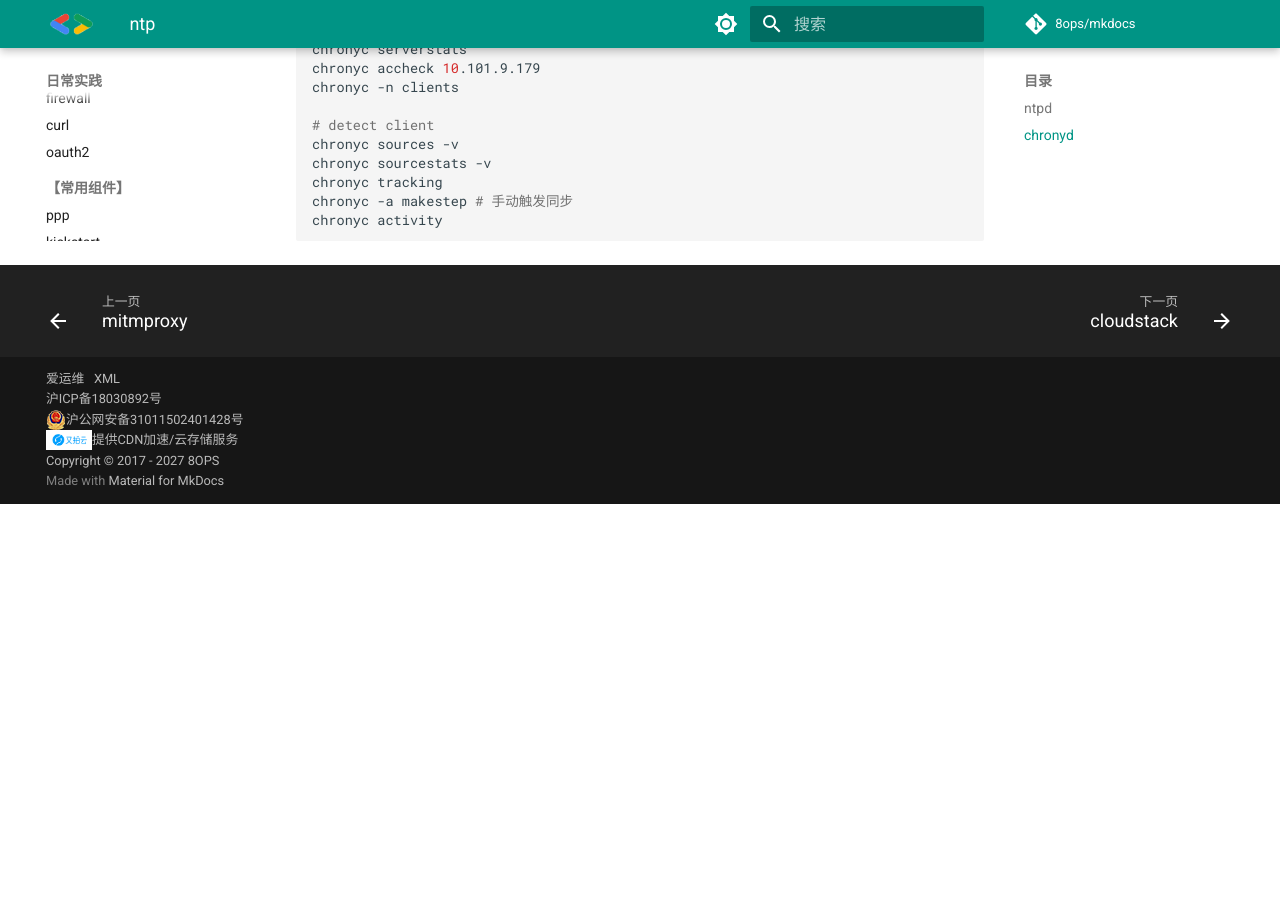
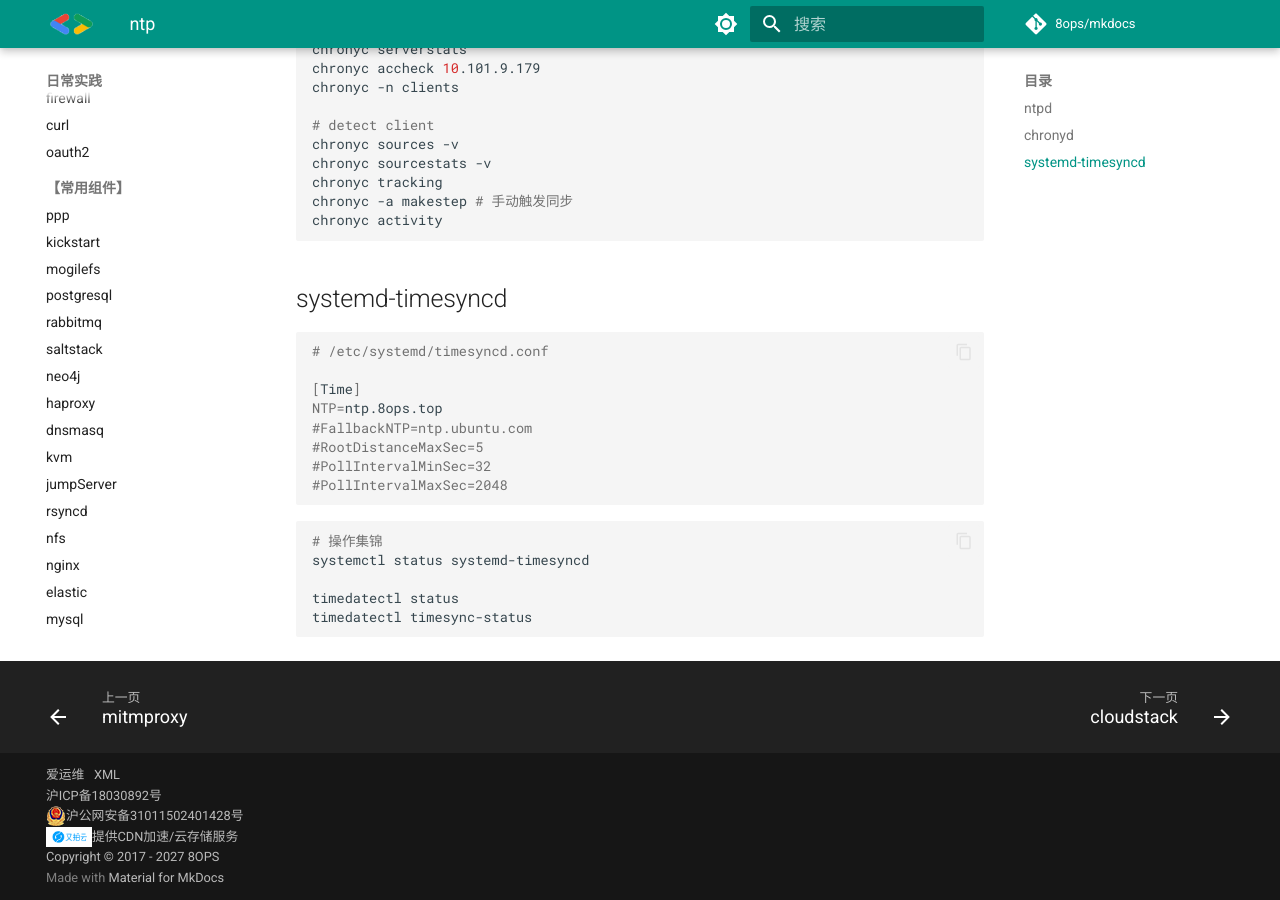
Before and after one commit to 8ops/mkdocs, an MkDocs documentation site: the page built from docs/daily/53-ntp.md, in a window 1280 px wide and 900 px high, scrolled down 2500 px. Built offline with MkDocs 1.6.1 and Material for MkDocs 9.7.7, drawn with Linux system fonts in a browser that asks for light colours; comment, search, counter and statistics services are not loaded; before the commit the page ends 3004 px from its top, so only the background shows below that.

Commit message:
upgrade ntpdate add timedatectl

````diff
--- a/docs/daily/53-ntp.md
+++ b/docs/daily/53-ntp.md
@@ -141,3 +141,26 @@ chronyc -a makestep # 手动触发同步
 chronyc activity
 
 ```
+
+## systemd-timesyncd
+
+```bash
+# /etc/systemd/timesyncd.conf
+
+[Time]
+NTP=ntp.8ops.top
+#FallbackNTP=ntp.ubuntu.com
+#RootDistanceMaxSec=5
+#PollIntervalMinSec=32
+#PollIntervalMaxSec=2048
+```
+
+
+
+```bash
+# 操作集锦
+systemctl status systemd-timesyncd
+
+timedatectl status
+timedatectl timesync-status
+```
````
